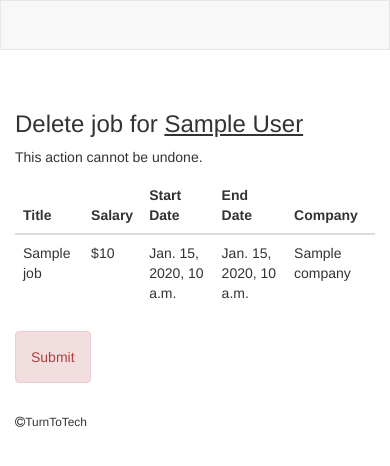
After one commit to patrickhsanders/attendance, a Django app: template recruit/templates/delete_job.html in a window 390 px wide. The commit adds this page. Shown: the top 466 px of the page. Run offline with Django 3.2, Linux system fonts and the light colour scheme; tables that the repository leaves empty hold one stand-in row (values such as "Sample post"); the template is opened without the code that fills it: values that come from a table or form of the project are taken from there, most other values are stand-ins (such as "Sample title", 1, 10 or a date in 2020); some libraries are stand-ins or nearby versions.

Commit message:
Added delete job, updated job list template and edit form templates, added common date field

```diff
--- a/finance/forms.py
+++ b/finance/forms.py
@@ -1,5 +1,5 @@
 from django import forms
-from django.forms import Textarea
+from ttt.forms import DateInput
 
 from .models import Payment, StudentTuition
 
@@ -12,3 +12,6 @@ class PaymentForm(forms.ModelForm):
     class Meta:
         model = Payment
         fields = ['date','amount','type','completed']
+        widgets = {
+            'start_date': DateInput()
+        }
--- a/recruit/templates/create_job_form.html
+++ b/recruit/templates/create_job_form.html
@@ -15,6 +15,10 @@
               </div>
         <button type="submit">
           Submit</button>
+
+          {% if job != None %}
+              <span class="pull-right"><a href="{{ job.get_delete_url }}">Delete</a></span>
+          {% endif %}
       </form></div>
     <div class="col-md-4"></div>
 </div>
--- /dev/null
+++ b/recruit/templates/delete_job.html
@@ -0,0 +1,43 @@
+{% extends "base.html" %}
+
+{% block content %}
+<div class="container-fluid content text-center">
+<h2></h2>
+<div class="row text-left">
+  <div class="col-md-2"></div>
+    <div class="col-md-8">
+        <h3>Delete job for
+            <u>
+                {{ job.recruit_set.all.first.student.first_name }} {{ job.recruit_set.all.first.student.last_name }}
+            </u>
+        </h3>
+      <form action="" method="post">
+        {% csrf_token %}
+        <p>This action cannot be undone.</p>
+          <table class="table">
+                <thead>
+                    <th>Title</th>
+                    <th>Salary</th>
+                    <th>Start Date</th>
+                    <th>End Date</th>
+                    <th>Company</th>
+                </thead>
+              <tbody>
+                <tr>
+                    <td>{{ job.title }}</td>
+                    <td>${{ job.salary }}</td>
+                    <td>{{ job.start_date }}</td>
+                    <td>{{ job.end_date }}</td>
+                    <td>{{ job.company.name }}</td>
+                </tr>
+              </tbody>
+
+          </table>
+        <button type="submit" class="alert alert-danger">
+          Submit</button>
+      </form></div>
+    <div class="col-md-4"></div>
+</div>
+</div>
+<p> </p>
+{% endblock %}
--- a/recruit/templates/job_list.html
+++ b/recruit/templates/job_list.html
@@ -34,7 +34,10 @@
                         <td>{{ job.start_date }}</td>
                         <td>{{ job.end_date }}</td>
                         <td>{{ job.company.name }}</td>
-                        <td><a href="{{ job.get_absolute_url }}"><i class="fa fa-pencil" aria-hidden="true"></i></a></td>
+                        <td>
+                            <a href="{{ job.get_absolute_url }}"><i class="fa fa-pencil" aria-hidden="true"></i></a>
+                            <a href="{{ job.get_delete_url }}"><i class="fa fa-trash" aria-hidden="true"></i></a>
+                        </td>
                     </tr>
                     {% empty %}
                         <tr><td>No jobs</td></tr>
--- /dev/null
+++ b/ttt/forms.py
@@ -0,0 +1,5 @@
+from django.forms import DateInput
+
+
+class DateInput(DateInput):
+    input_type = 'date'
```
Also changed, not shown: people/forms.py (+8 -0 lines), recruit/forms.py (+11 -0 lines), recruit/models.py (+6 -1 lines), recruit/urls.py (+6 -2 lines), recruit/views.py (+35 -8 lines).
